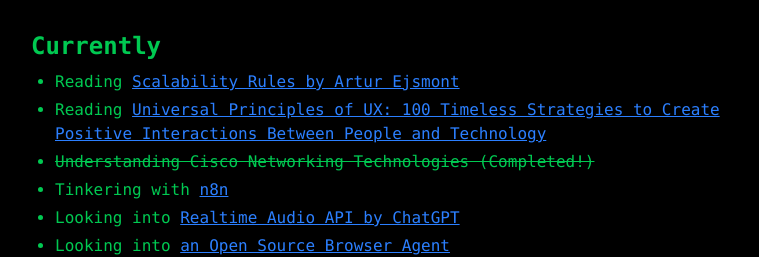
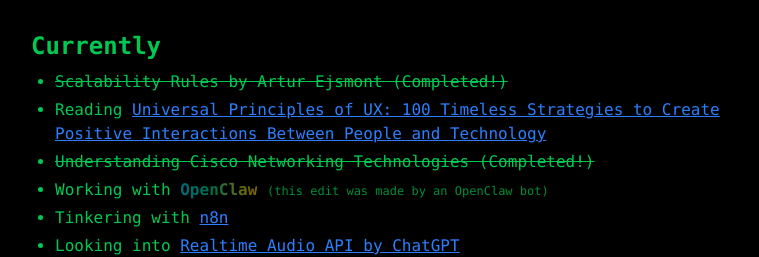
Before and after one commit to alielbekov/portfolio, a SvelteKit app in the folder web/: page / in a window 1280 px wide. Shown: the part 158-415 px from the top of the page, without its empty margins (249-1008 px from the left). Built offline with nearby package versions, Linux system fonts and the light colour scheme.

Commit message:
Update currently list: mark Scalability Rules completed; add OpenClaw

```diff
--- a/web/src/routes/+page.svelte
+++ b/web/src/routes/+page.svelte
@@ -33,9 +33,10 @@
     <div class="pt-8">
         <h2 class="text-xl md:text-2xl font-semibold mb-2">Currently</h2>
         <ul class="list-disc pl-6 space-y-1">
-            <li class="break-words">Reading <a class="text-blue-500 underline hover:text-green-600" href="https://www.amazon.com/Scalability-Startup-Engineers-Artur-Ejsmont/dp/0071843655" target="_blank">Scalability Rules by Artur Ejsmont</a></li>
+            <li class="break-words"><s>Scalability Rules by Artur Ejsmont (Completed!)</s></li>
             <li class="break-words">Reading <a class="text-blue-500 underline hover:text-green-600" href="https://www.amazon.com/Universal-Principles-Strategies-Interactions-Technology/dp/0760378045" target="_blank">Universal Principles of UX: 100 Timeless Strategies to Create Positive Interactions Between People and Technology</a></li>
             <li class="break-words"><s>Understanding Cisco Networking Technologies (Completed!)</s></li>
+            <li class="break-words">Working with <span class="font-bold bg-gradient-to-r from-cyan-400 via-green-400 to-yellow-400 bg-clip-text text-transparent animate-pulse">OpenClaw</span> <span class="text-xs opacity-70">(this edit was made by an OpenClaw bot)</span></li>
             <li class="break-words">Tinkering with <a class="text-blue-500 underline hover:text-green-600" href="https://n8n.io" target="_blank">n8n</a></li>
             <li class="break-words">Looking into <a class="text-blue-500 underline hover:text-green-600" href="https://platform.openai.com/docs/guides/realtime" target="_blank">Realtime Audio API by ChatGPT</a></li>
             <li class="break-words">Looking into <a class="text-blue-500 underline hover:text-green-600" href="https://github.com/browser-use" target="_blank">an Open Source Browser Agent</a></li>
```
